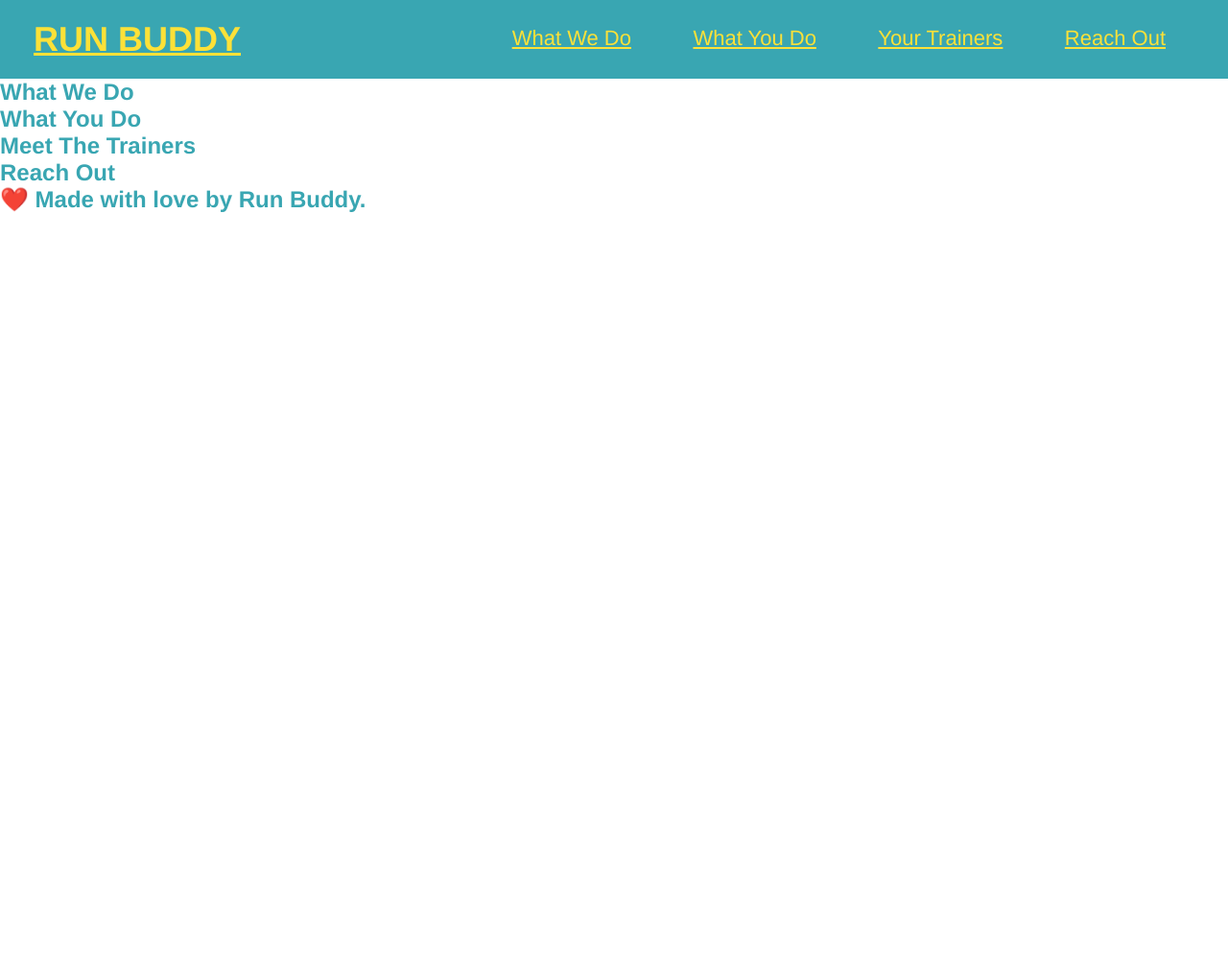
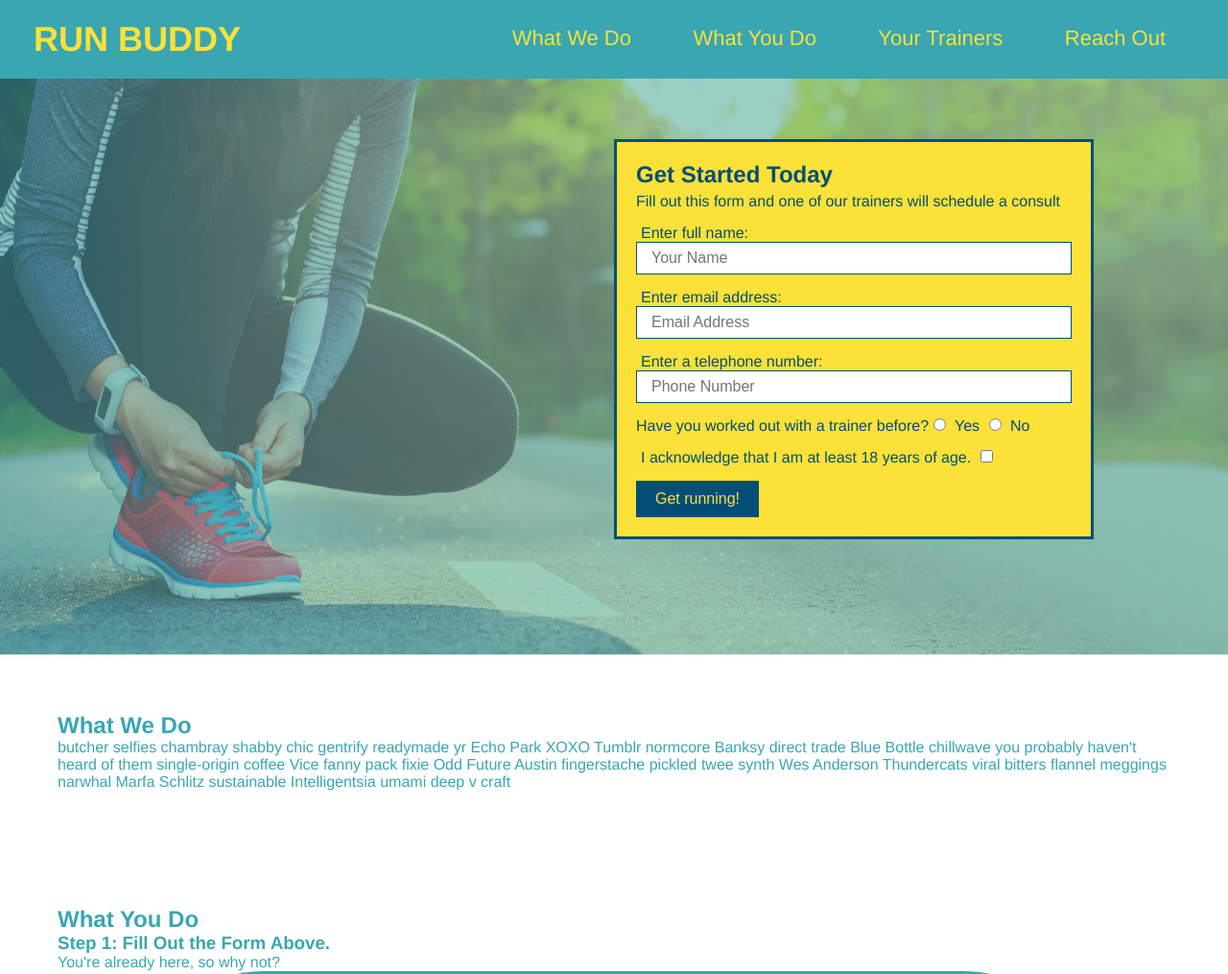
Before and after one commit to apratt7891/run-buddy, a plain HTML site: page index.html in a window 1280 px wide. Shown: the top 1015 px of the page at 96% size. Before the commit the page ends 800 px from the top, so only its background shows below. Drawn offline with Linux system fonts and the light colour scheme.

Commit message:
add what you do icons

```diff
--- a/assets/css/style.css
+++ b/assets/css/style.css
@@ -1,17 +1,21 @@
 * {
     margin: 0;
     padding: 0;
+    box-sizing: border-box;
   }
+
   body {
     /* more on this crazy alphanumerical value in a minute! */
     color: #39a6b2;
     font-family: Helvetica, Arial, sans-serif;
   }
+
   /* apply styles to <header> */
   header {
     padding: 20px 35px;
     background-color: #39a6b2;
   }
+
   header h1 {
     font-weight: bold;
     font-size: 36px;
@@ -19,19 +23,99 @@
     margin: 0;
     display: inline;
   }
-
   header a {
+    text-decoration: none;
     color: #fce138;
   }
+
   header nav {
     float: right;
     margin: 7px 0;
   }
+
   header nav ul li {
     display: inline;
   }
+
   header nav ul li a {
     margin: 0 30px;
     font-weight: lighter;
     font-size: 22px;
   }
+
+  footer {
+    background: #fce138;
+    width: 100%;
+    padding: 40px 35px;
+  }
+
+  footer h2 {
+    display: inline;
+    color: #024e76;
+    font-size: 30px;
+    margin: 0;
+  }
+
+  footer div {
+    float: right;
+    line-height: 1.5;
+    text-align: right;
+  }
+
+  footer a {
+    color: #024e76;
+  }
+
+  section {
+    padding: 60px;
+  }
+
+  /* Hero Style Start */
+  .hero {
+    background-image: url(../images/hero-bg.jpeg);
+    height: 600px;
+    background-size: cover;
+    background-position: center;
+    position: relative;
+  }
+
+  .hero-form {
+  border: 3px solid #024e76;
+  background-color: #fce138;
+  padding: 20px;
+  width: 500px;
+  color: #024e76;
+  position: absolute;
+  bottom: 120px;
+  right: 140px;
+}
+
+  .hero-form h3 {
+    font-size: 24px;
+    margin: 0;
+  }
+  .hero-form p {
+    margin: 5px 0 15px 0;
+  }
+
+  .form-input {
+    border: 1px solid #024e76;
+    display: block;
+    padding: 7px 15px;
+    font-size: 16px;
+    color: #024e76;
+    width: 100%;
+    margin-bottom: 15px;
+  }
+
+  .hero-form label {
+    margin: 0 5px;
+  }
+
+  .hero-form button {
+    color: #fce138;
+    background-color: #024e76;
+    border: none;
+    padding: 10px 20px;
+    font-size: 16px;
+  }
--- a/index.html
+++ b/index.html
@@ -1,20 +1,23 @@
 <!DOCTYPE html>
 <html lang="en">
+
 <head>
   <meta charset="UTF-8" />
+  <title>Run Buddy</title>
   <link rel="stylesheet" href="./assets/css/style.css" />
-    <title>Run Buddy</title>
 </head>
+
 <body>
   <!-- navigation -->
   <header>
     <h1>
-        <a href="/">RUN BUDDY</a>
+      <a href="/">
+        RUN BUDDY
+      </a>
     </h1>
-    <nav><ul>
-        <!-- List item element-->
+    <nav>
+      <ul>
         <li>
-          <!-- Anchor element -->
           <a href="#what-we-do">What We Do</a>
         </li>
         <li>
@@ -31,17 +34,73 @@
   </header>
 
   <!-- hero/jumbotron -->
-  <section>
+  <section class="hero">
+    <div class="hero-form">
+      <h3>Get Started Today</h3>
+      <p>Fill out this form and one of our trainers will schedule a consult</p>
+      <form>
+        <label for="name">Enter full name:</label>
+        <input type="text" placeholder="Your Name" name="name" id="name" class="form-input">
+
+        <label for="email">Enter email address:</label>
+        <input type="text" placeholder="Email Address" name="email" id="email" class="form-input">
+
+        <label for="phone">Enter a telephone number:</label>
+        <input type="text" placeholder="Phone Number" name="phone" id="phone" class="form-input">
+        <p>
+          Have you worked out with a trainer before?
+          <input type="radio" name="trainer-confirm" id="trainer-yes" />
+          <label for="trainer-yes">Yes</label>
+          <input type="radio" name="trainer-confirm" id="trainer-no" />
+          <label for="trainer-no">No</label>
+        </p>
+        <p>
+          <label for="checkbox">
+            I acknowledge that I am at least 18 years of age.
+          </label>
+          <input type="checkbox" name="checkpoint1" id="checkbox" />
+        </p>
+        <button type="submit">
+          Get running!
+        </button>
+      </form>
+    </div>
   </section>
 
   <!-- "what we do" section -->
-  <section>
+  <section id="what-we-do">
     <h2>What We Do</h2>
+    <p>
+        butcher selfies chambray shabby chic gentrify readymade yr Echo Park XOXO Tumblr normcore Banksy direct trade Blue Bottle chillwave you probably haven't heard of them single-origin coffee Vice fanny pack fixie Odd Future Austin fingerstache pickled twee synth Wes Anderson Thundercats viral bitters flannel meggings narwhal Marfa Schlitz sustainable Intelligentsia umami deep v craft
+    </p>
   </section>
 
   <!-- "what you do" section -->
-  <section>
+    <section id="what-you-do">
         <h2>What You Do</h2>
+
+        <div>
+          <h3>Step 1: Fill Out the Form Above.</h3>
+          <p>You're already here, so why not?</p>
+        </div>
+
+        <div>
+          <img src="./assets/images/step-1.svg" alt="" />
+          <h3>Step 2: Consult with One of Our Trainers.</h3>
+          <p>Are you here to build muscle, lose weight, or just feel good?</p>
+        </div>
+
+        <div>
+            <img src="./assets/images/step-3.svg" alt="" />
+          <h3>Step 3: Get Running.</h3>
+          <p>Hit the ground running (literally) once your trainer lays out your plan.</p>
+        </div>
+
+        <div>
+            <img src="./assets/images/step-4.svg" alt="" />
+          <h3>Step 4: See Results.</h3>
+          <p>Bi-weekly checkins with your trainer will keep you focused</p>
+        </div>
   </section>
 
   <!-- "meet the trainers" section -->
@@ -57,5 +116,11 @@
   <!-- footer -->
   <footer>
     <h2>❤️ Made with love by Run Buddy.</h2>
+    <div>
+      <a href="#">Read Our Privacy Policy</a><br />
+      &copy; 2019 Run Buddy, Inc.
+    </div>
   </footer>
+</body>
+
 </html>
```
Also changed, not shown: assets/images/hero-bg.jpeg (added), assets/images/step-1.svg (added), assets/images/step-2.svg (added), assets/images/step-3.svg (added), assets/images/step-4.svg (added), 2 other files. Lines whose indentation alone changed are shown as unchanged.
